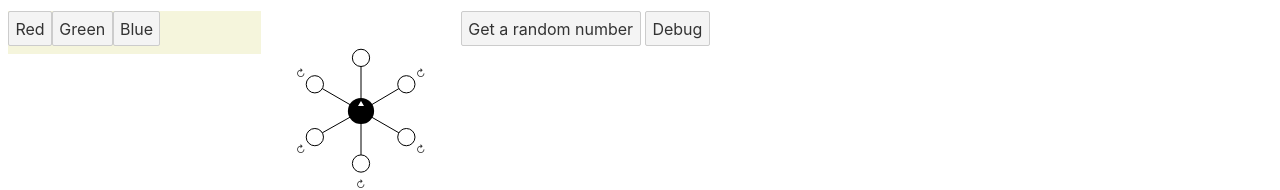
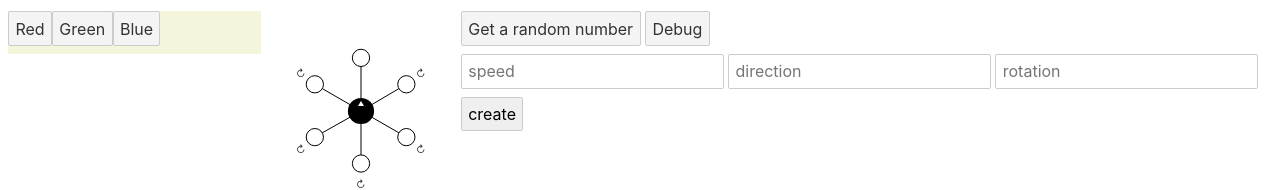
Before and after one commit to kasperii/tamatoo, a Svelte app in the folder client/: page / in a window 1280 px wide. Shown: the part 165-355 px from the top of the page. Built offline with nearby package versions, Linux system fonts and the light colour scheme; no server answers.

Commit message:
added sending three movem commands at the same time

```diff
--- a/client/src/App.svelte
+++ b/client/src/App.svelte
@@ -580,6 +580,18 @@ function onTrack(event) {
 	 console.log(JSON.stringify(json))
  }
 
+ async function sendOmniWheel(obj){//speed,direction,rotation) {
+     //var obj = {s: speed,d: direction,r: rotation}
+     var dataToSend = new FormData();
+     dataToSend.append( "json", JSON.stringify( obj ) );
+
+     const res = await fetch('./wheels', {
+         method: "POST",
+         body: dataToSend
+     })
+     const json = await res.json()
+	 console.log(JSON.stringify(json))
+ }
 
  // just debugging aand test
 
@@ -693,7 +705,16 @@ function onTrack(event) {
 	 console.log(JSON.stringify(json))
  }
 
-
+// function to handle the form submit
+ function handleSubmit(e) {
+		const formData = new FormData(e.target)
+		let data = {s:0,d:0,r:0}
+		for (let field of formData) {
+			let [key, value] = field
+			data[key] = value
+		}
+		sendOmniWheel(data)
+	}
 
 
 </script>
@@ -721,6 +742,12 @@ function onTrack(event) {
 <!-- <h1>Your number is {rand}!</h1> -->
 <button on:click={getRand}>Get a random number</button>
 <button on:click={debut}>Debug</button>
+<form on:submit|preventDefault={handleSubmit}>
+	<input name="s" placeholder="speed" />
+  <input name="d" placeholder="direction" />
+  <input name="r" placeholder="rotation" />
+	<input type="submit" value="create" />
+</form>
 
 
 <!--
```
Also changed, not shown: 1 other file (tests, documents, lock files or other folders).
